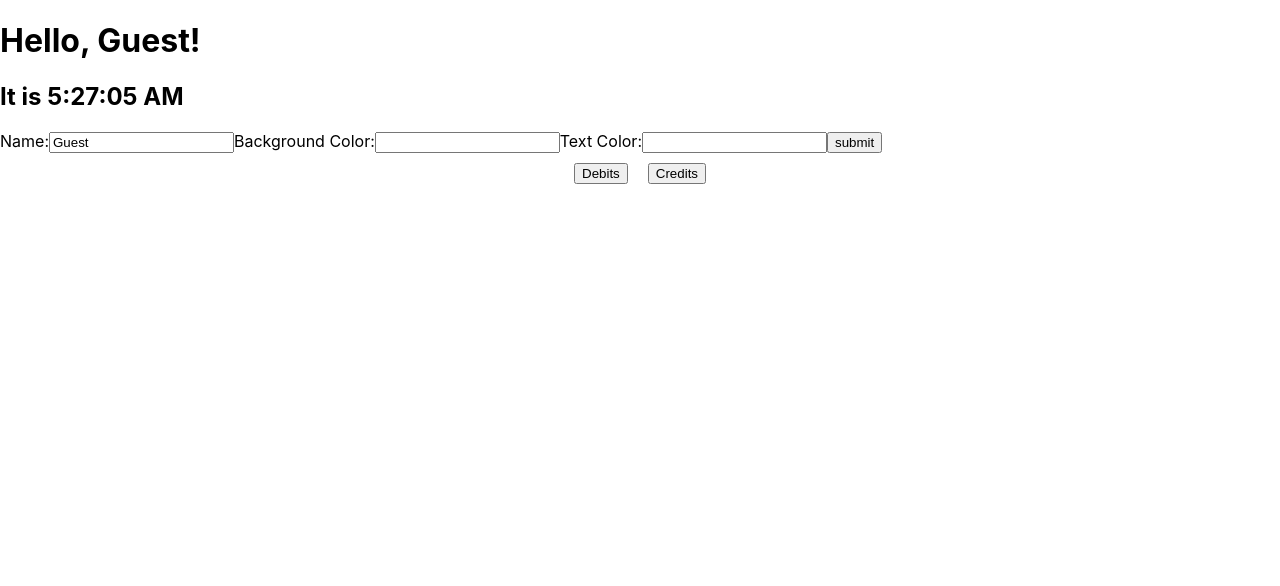
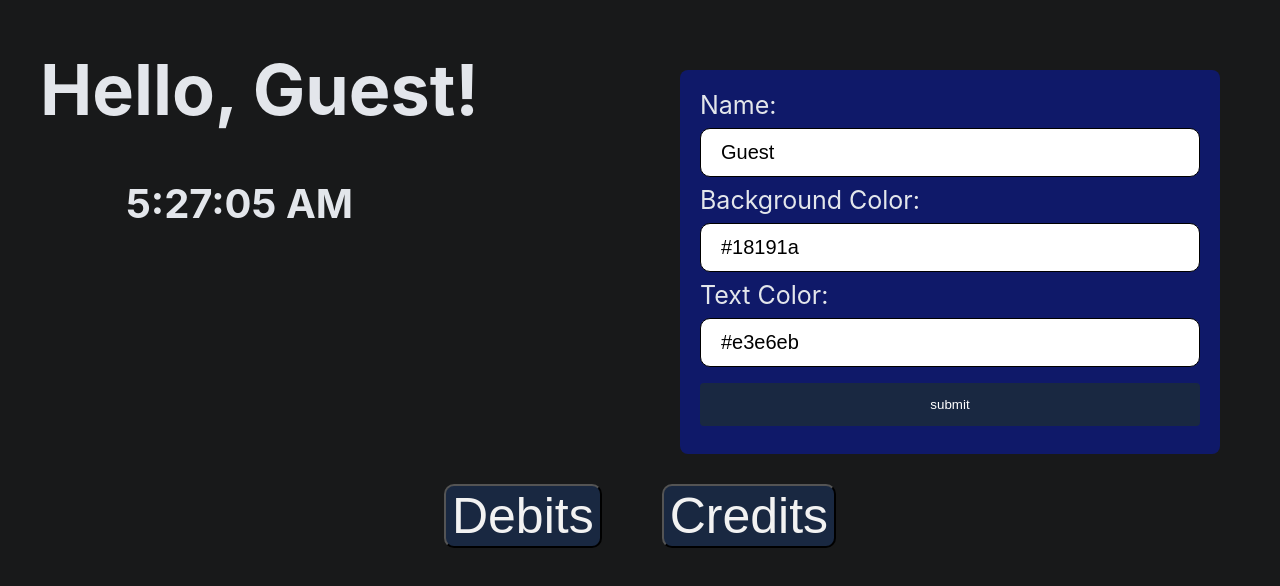
Before and after one commit to Jorge-Perez-00/Assignment-3, a React (Create React App) app: page / in a window 1280 px wide. Both pictures are taken after a click on the button "Customize Profile". Shown: the top 586 px of the page. Built offline with nearby package versions, Linux system fonts and the light colour scheme.

Commit message:
Made multiple styling changes to all components

```diff
--- a/src/App.css
+++ b/src/App.css
@@ -1,13 +1,18 @@
-.App {
-  text-align: center;
+.message {
+  font-size: 70px;
+  margin-left: 40px;
 }
 
-.content{
-  width: 100%;
-  text-align: center;
+.header {
+  display: flex;
+  padding-right: 10px;
 }
 
-.info{
-  display: inline-block;
-  margin: 10px;
+.greeting {
+
+
 }
+
+button:hover {
+  color: aqua;
+}
--- a/src/App.js
+++ b/src/App.js
@@ -10,8 +10,8 @@ class App extends Component {
     super(props);
     this.state = {
       username: "Guest",
-      backgroundColor: "",
-      textColor: ""
+      backgroundColor: "#18191a",
+      textColor: "#e3e6eb"
     };
 
   }
@@ -39,9 +39,11 @@ class App extends Component {
 
     return (
       <div style={{color: tColor}}>
-        <div>
-          <h1>Hello, {username}!</h1>
-          <Clock />
+        <div class='header'>
+          <div class = 'greeting'>
+            <h1 class='message'>Hello, {username}!</h1>
+            <Clock />
+          </div>
           <Customize username = {this.state.username} backgroundColor = {this.state.backgroundColor} textColor = {this.state.textColor} update={this.updateProfile} />
         </div>
         <Content/>
--- a/src/components/Clock.js
+++ b/src/components/Clock.js
@@ -1,4 +1,6 @@
 import { Component } from 'react'
+import '../css/Clock.css';
+
 
 class Clock extends Component {
     constructor(props) {
@@ -26,7 +28,7 @@ class Clock extends Component {
     render() {
         return (
             <div>
-                <h2>It is {this.state.date.toLocaleTimeString()}</h2>
+                <h2>{this.state.date.toLocaleTimeString()}</h2>
             </div>
         )
     }
--- a/src/components/Content.js
+++ b/src/components/Content.js
@@ -1,5 +1,6 @@
 import { Component } from 'react'
 import axios from 'axios';
+import '../css/Content.css';
 
 
 
@@ -86,8 +87,8 @@ class Content extends Component {
 
         if(debits){
             data = (
-                <div>
-                    <h1>DEBITS</h1>,
+                <div class="data">
+                    <h1 class='type'>DEBITS</h1>,
                     <table>
                         <tr>
                             <th>Date</th>
@@ -102,8 +103,8 @@ class Content extends Component {
         }
         else if(credits){
             data = (
-                <div>
-                    <h1>CREDITS</h1>,
+                <div class="data">
+                    <h1 class="type">CREDITS</h1>,
                     <table>
                         <tr>
                             <th>Date</th>
@@ -119,8 +120,8 @@ class Content extends Component {
         return(
             <div>
                 <div class="content">
-                <button class="info" onClick={this.debitsClicked}>Debits</button>
-                <button class="info" onClick={this.creditsClicked}>Credits</button>
+                <button class="data-buttons" onClick={this.debitsClicked}>Debits</button>
+                <button class="data-buttons" onClick={this.creditsClicked}>Credits</button>
                 </div>
                 {data}
             </div>
--- a/src/components/Customize.js
+++ b/src/components/Customize.js
@@ -1,4 +1,6 @@
+import '../css/Customize.css';
 import { Component } from 'react'
+
 
 
 
@@ -48,7 +50,7 @@ class Customize extends Component {
 
         if(isbuttonClicked){
             element = (
-                <div>
+                <div class='form'>
 
                     <form onSubmit={this.handleSubmit}>
                         <label>
@@ -68,13 +70,13 @@ class Customize extends Component {
                 </div>)
         }
         else{
-            element = <button onClick={this.handleClick}>Customize Profile</button>
+            element = <button class = "customize-button" onClick={this.handleClick}>Customize Profile</button>
         }
 
 
 
         return (
-            <div>
+            <div class='customize'>
                 {element}
             </div>
         )
--- /dev/null
+++ b/src/css/Clock.css
@@ -0,0 +1,5 @@
+h2{
+    text-align: center;
+    font-size: 40px;
+    margin-top: 20px;
+}
--- /dev/null
+++ b/src/css/Content.css
@@ -0,0 +1,38 @@
+.content {
+    width: 100%;
+    text-align: center;
+}
+
+
+.data-buttons {
+    display: inline-block;
+    border-radius: 10px;
+    margin: 30px;
+    font-size: 50px;
+    background-color: #192841;
+    color: #f2f2f2;
+}
+
+.data {
+    text-align: center;
+}
+
+table {
+    font-size: 40px;
+    margin-left: auto;
+    margin-right: auto;
+    margin-bottom: 200px;
+}
+
+table, th, td {
+    border: 1px solid black;
+}
+
+th, td {
+    padding: 15px;
+    text-align: left;
+}
+
+.type {
+    font-size: 65px;
+}
--- /dev/null
+++ b/src/css/Customize.css
@@ -0,0 +1,51 @@
+.customize {
+    text-align: left;
+    margin-left: auto;
+    margin-top: 70px;
+    margin-right: 50px;
+}
+
+
+.customize-button {
+    font-size: 50px;
+    border-radius: 10px;
+    background-color: #192841;
+    color: #f2f2f2;
+    cursor: pointer;
+}
+label {
+    font-size: 25px;
+}
+
+input[type=text] {
+    color: black;
+    font-size: 20px;
+    width: 100%;
+    padding: 12px 20px;
+    margin: 8px 0;
+    display: inline-block;
+    border: 1px solid black;
+    border-radius: 10px;
+    box-sizing: border-box;
+}
+input[type=submit] {
+    width: 100%;
+    background-color: #192841;
+    color: white;
+    padding: 14px 20px;
+    margin: 8px 0;
+    border: none;
+    border-radius: 4px;
+    cursor: pointer;
+}
+
+form {
+    width: 500px;
+    border-radius: 250px;
+}
+.form {
+    border-radius: 8px;
+    border-color: #192841;
+    background-color: #0f1969;
+    padding: 20px;
+}
```
